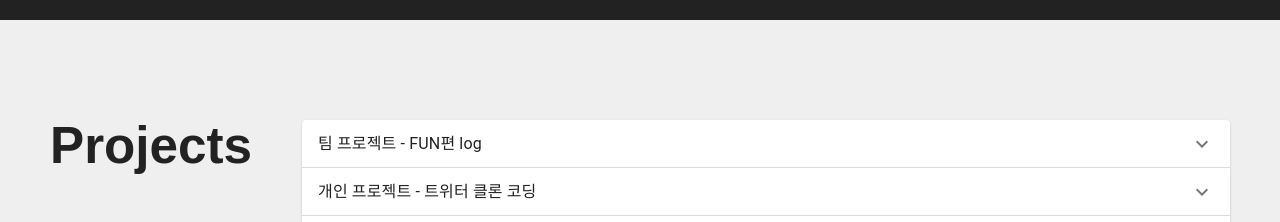
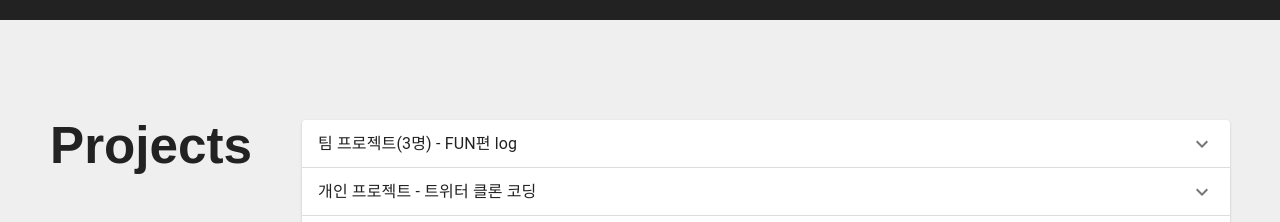
Before and after one commit to thisisyeji/about, a React (Create React App) app: page / in a window 1280 px wide. Shown: the part 780-1002 px from the top of the page. Built offline with nearby package versions, Linux system fonts and the light colour scheme; a web font is replaced by a local one.

Commit message:
feat : Project 내용 변경

```diff
--- a/src/constants.js
+++ b/src/constants.js
@@ -3,19 +3,20 @@ export const LIST = ['Intro', 'Projects', 'Contact'];
 export const PROJECT_LIST = [
 	{
 		id: 0,
-		title: '팀 프로젝트 - FUN편 log',
+		title: '팀 프로젝트(3명) - FUN편 log',
 		gitHubUrl: 'https://github.com/Couch-Coders/12th-Fun-Pyeon-log-fe',
 		siteUrl: 'https://majestic-babka-2e99ac.netlify.app/',
-		desc: 'Kakaomap Api를 활용하여 제작한 지도 기반 편의점 리뷰 웹사이트입니다. 실제 위치 기반 서비스로 구글 OAuth 로그인, 지도 검색, 편의점 리스트 필터링, 리뷰 CRUD 등의 기능을 구현하였습니다.',
+		role: '* 담당 역할 : 프론트엔드 - 전체 팀프로젝트의 33.3%',
+		desc: 'Kakaomap Api를 활용하여 제작한 지도 기반 편의점 리뷰 웹사이트입니다. Firebase를 통한 구글 OAuth 로그인, 실제 위치 기반 지도 검색, 편의점 리스트 필터링, 리뷰 CRUD 등의 기능을 구현하였습니다.  해당 편의점의 별점과 리뷰 등을 axios를 통하여 받아오고, redux-toolkit을 활용하여 유저, 리뷰, 편의점 등 데이터 상태 및 thunk를 이용하여 비동기 처리 관리를 하였습니다. Git flow 전략과 Git PR을 통해 협업을 진행하였습니다.',
 		front: 'React, TypeScript, Styled-Components, Redux-toolkit',
-		back: 'spring-boot',
+		back: 'Java, Spring',
 	},
 	{
 		id: 1,
 		title: '개인 프로젝트 - 트위터 클론 코딩',
 		gitHubUrl: 'https://github.com/thisisyeji/kwitter',
 		siteUrl: 'https://thisisyeji.github.io/kwitter',
-		desc: 'Firebase를 활용하여 제작한 개인 포트폴리오용 트위터 클론 코딩 웹사이트입니다. 로그인 및 실시간 게시글 CRUD 등의 기능을 구현하였습니다.',
+		desc: 'Firebase를 활용하여 제작한 개인 포트폴리오용 트위터 클론 코딩 웹사이트입니다. Firebase의 인증을 활용하여 구글과 깃허브 로그인을 구현하였고 Firebase의 database를 활용하여 실시간 게시글 CRUD 등의 기능을 구현하였습니다. 반응형 웹사이트로 구현하였으며 다크/라이트 모드 변경이 가능합니다.',
 		front: 'React, JavaScript, Styled-Components',
 		back: '',
 	},
@@ -24,7 +25,7 @@ export const PROJECT_LIST = [
 		title: '개인 프로젝트 - React 기업형 웹사이트',
 		gitHubUrl: 'https://github.com/thisisyeji/react_p',
 		siteUrl: 'https://thisisyeji.github.io/react_p',
-		desc: 'Main, About, Youtube, Gallery, Community, Location, Members 페이지로 구성된 React로 제작한 개인 포트폴리오용 기업형 웹사이트입니다.',
+		desc: 'Main, About, Youtube, Gallery, Community, Location, Members 페이지로 구성된 React로 제작한 개인 포트폴리오용 기업형 웹사이트입니다. 반응형 웹사이트로 구현하였으며 LocalStorage를 이용하여 CRUD 게시판을 구현하였습니다. Youtube API, Kakao map API, Flickr API 등을 활용하였고 Redux를 활용하여 데이터 상태관리 및 Redux-saga를 활용하여 비동기 처리를 하였습니다. ',
 		front: 'React, JavaScript, SCSS',
 		back: '',
 	},
```
